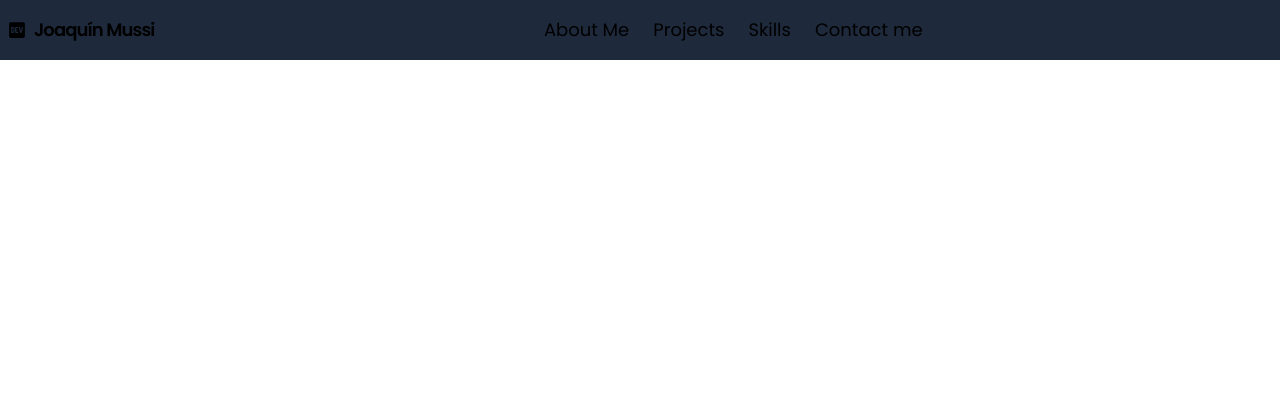
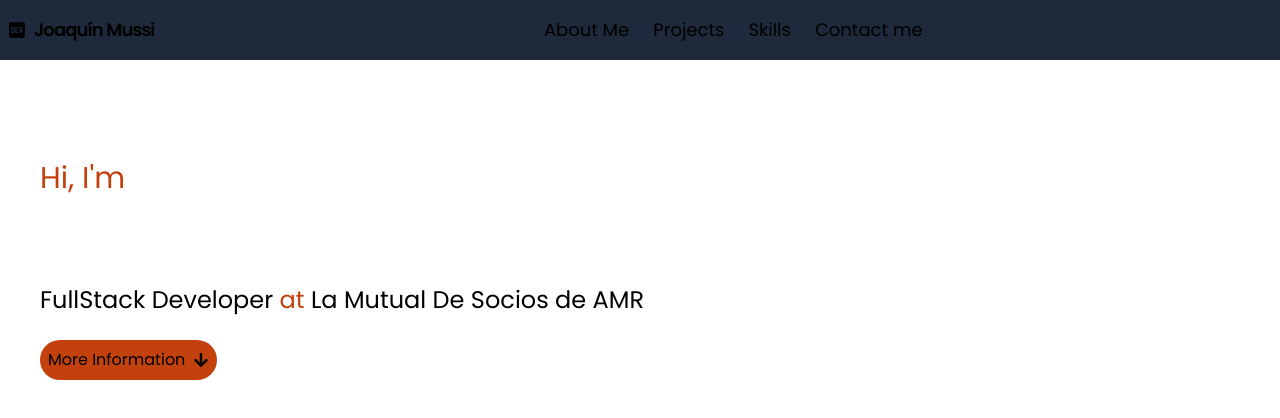
Before and after one commit to MussiDev/Portfolio-Personal, a Next.js app: page / in a window 1280 px wide. Shown: the top 418 px of the page. Built offline with nearby package versions, Linux system fonts and the light colour scheme.

Commit message:
add text in home

```diff
--- a/components/Main/Main.tsx
+++ b/components/Main/Main.tsx
@@ -1,7 +1,23 @@
 import React from "react";
+import { FaArrowDown } from "react-icons/fa";
 
 const Main = () => {
-	return <section className=''>Main</section>;
+	return (
+		<section className='flex flex-col h-screen gap-6 px-10 pt-40'>
+			<span className='flex flex-col gap-4 text-3xl font-light text-orange-700 '>
+				Hi, I'm
+				<h3 className='text-5xl font-normal text-white'>Joaquín Mussi</h3>
+			</span>
+			<h3 className='text-2xl'>
+				FullStack Developer
+				<span className='text-orange-700 '> at</span> La Mutual De Socios de AMR
+			</h3>
+			<button className='flex items-center gap-2 p-2 bg-orange-700 rounded-full text-md w-max'>
+				More Information
+				<FaArrowDown />
+			</button>
+		</section>
+	);
 };
 
 export default Main;
```
